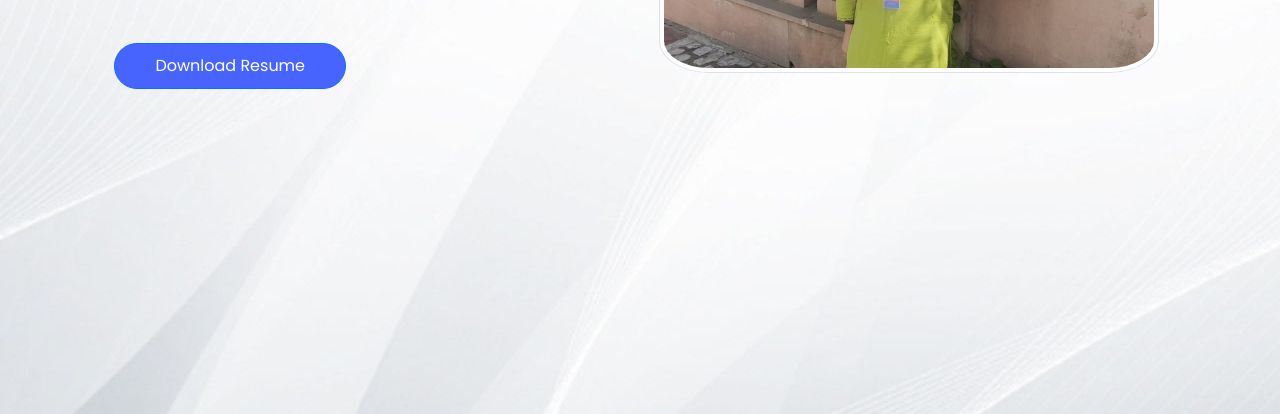
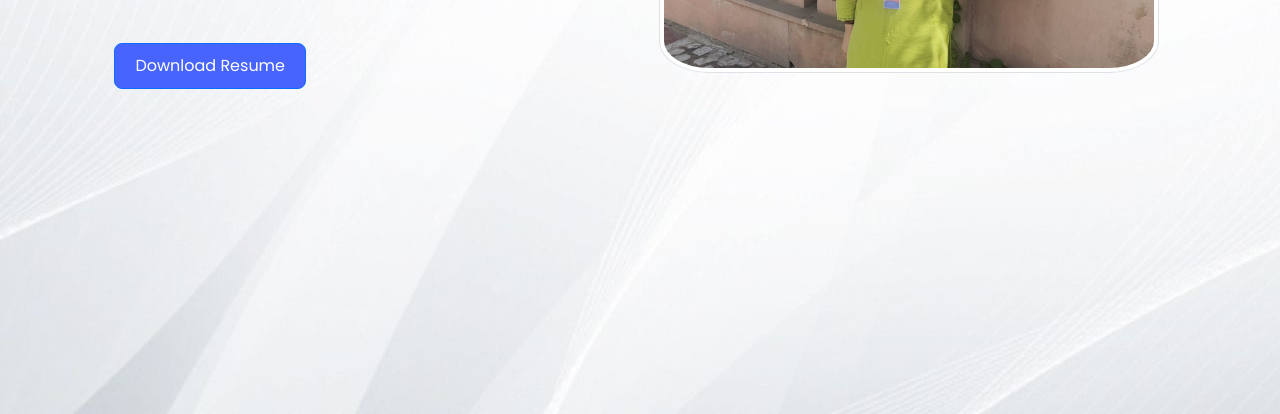
Before and after one commit to AyushiTyagi1507/portfolio_website, a plain HTML site: page index.html in a window 1280 px wide. Shown: the part 386-800 px from the top of the page. Drawn offline with nearby package versions, Linux system fonts and the light colour scheme.

Commit message:
Added Resume

```diff
--- a/assets/css/styles.css
+++ b/assets/css/styles.css
@@ -270,3 +270,9 @@ margin-top:20px !important;
         text-align: center;
     }
 }
+#downloadBtn {
+  font-size: 1rem;
+  padding: 10px 20px;
+  border-radius: 8px;
+
+}
```
Also changed, not shown: 1 other file.
